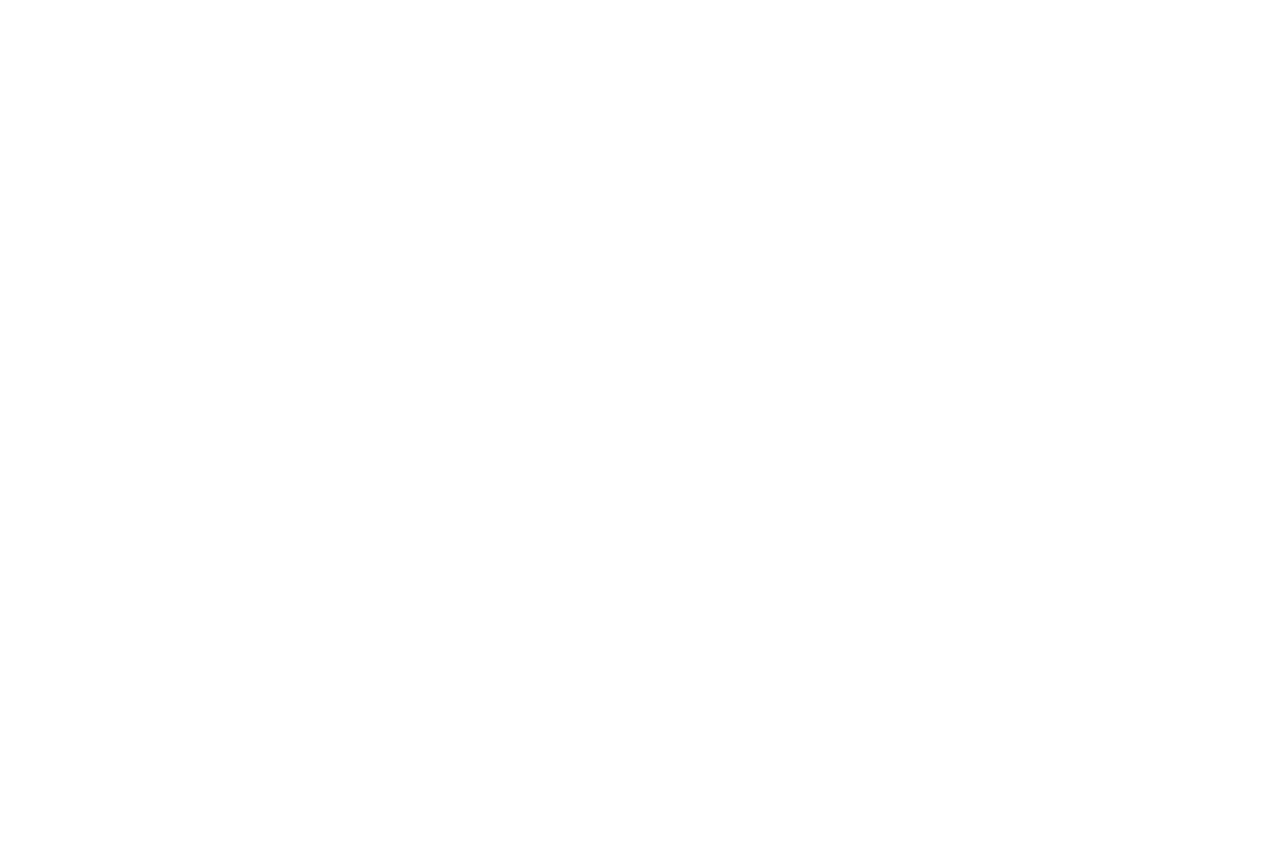
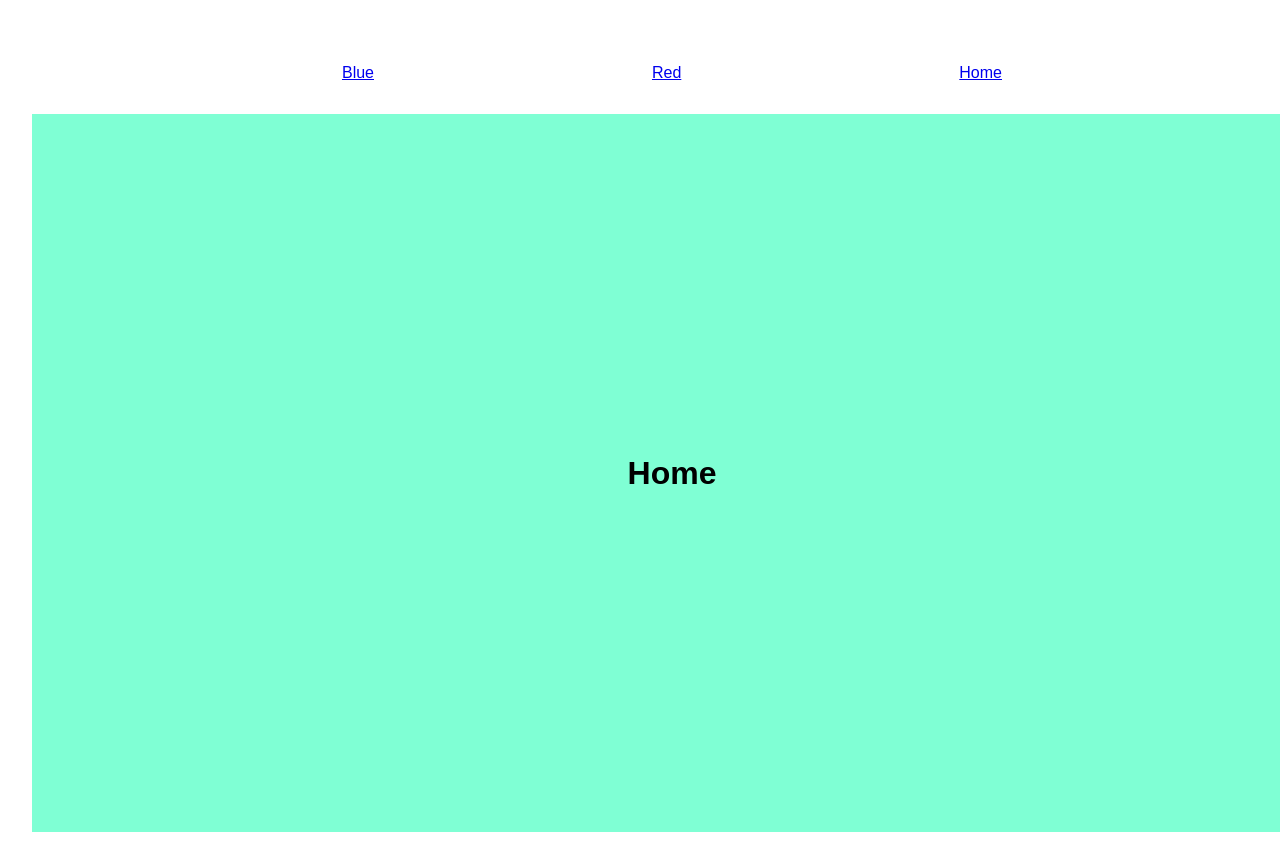
Before and after one commit to rrfang7/react-router, a React (Vite) app: page / in a window 1280 px wide. Before the commit this address had no page. Shown: the top 864 px of the page. Built offline with nearby package versions, Linux system fonts and the light colour scheme.

Commit message:
navbar finished

```diff
--- a/src/App.jsx
+++ b/src/App.jsx
@@ -1,5 +1,8 @@
 // import { useState } from 'react'
-import { Routes, Route } from "react-router-dom"
+import { Routes, Route, Link } from "react-router-dom"
+import Blue from "./Components/blue"
+import Red from "./Components/red"
+import Home from "./Components/Home"
 import './App.css'
 
 function App() {
@@ -9,11 +12,16 @@
     <>
     <div id="container">
       <h1></h1>
-      <div id="navbar">{/* navigation here */}</div>
+      <div id="navbar">
+        <Link to="/blue">Blue</Link>
+        <Link to="/red">Red</Link>
+        <Link to="/">Home</Link>
+      </div>
       <div id="main-section">
         <Routes>
-          <Route path="/blue" element={<h1>Blue</h1>}/>
-          <Route path="/red" element={<h1>Red</h1>}/>
+          <Route path="/blue" element={<Blue/>}/>
+          <Route path="/red" element={<Red/>}/>
+          <Route path="/" element={<Home/>}/>
         </Routes>
       </div>
     </div>
--- /dev/null
+++ b/src/Components/Blue.jsx
@@ -0,0 +1,7 @@
+export default function Blue() {
+    return (
+        <div className="Blue">
+            <h1>Blue</h1>
+        </div>
+    );
+}
--- /dev/null
+++ b/src/Components/Home.jsx
@@ -0,0 +1,7 @@
+export default function Home() {
+    return(
+    <div className="Home">
+        <h1>Home</h1>
+            </div>
+    );
+}
--- /dev/null
+++ b/src/Components/Red.jsx
@@ -0,0 +1,7 @@
+export default function Red() {
+    return (
+        <div className="Red">
+            <h1>Red</h1>
+        </div>
+    );
+}
--- a/src/index.css
+++ b/src/index.css
@@ -44,3 +44,6 @@
   background-color: #275db3;
   color: white;
 }
+.Home {
+  background-color:aquamarine;
+}
```
